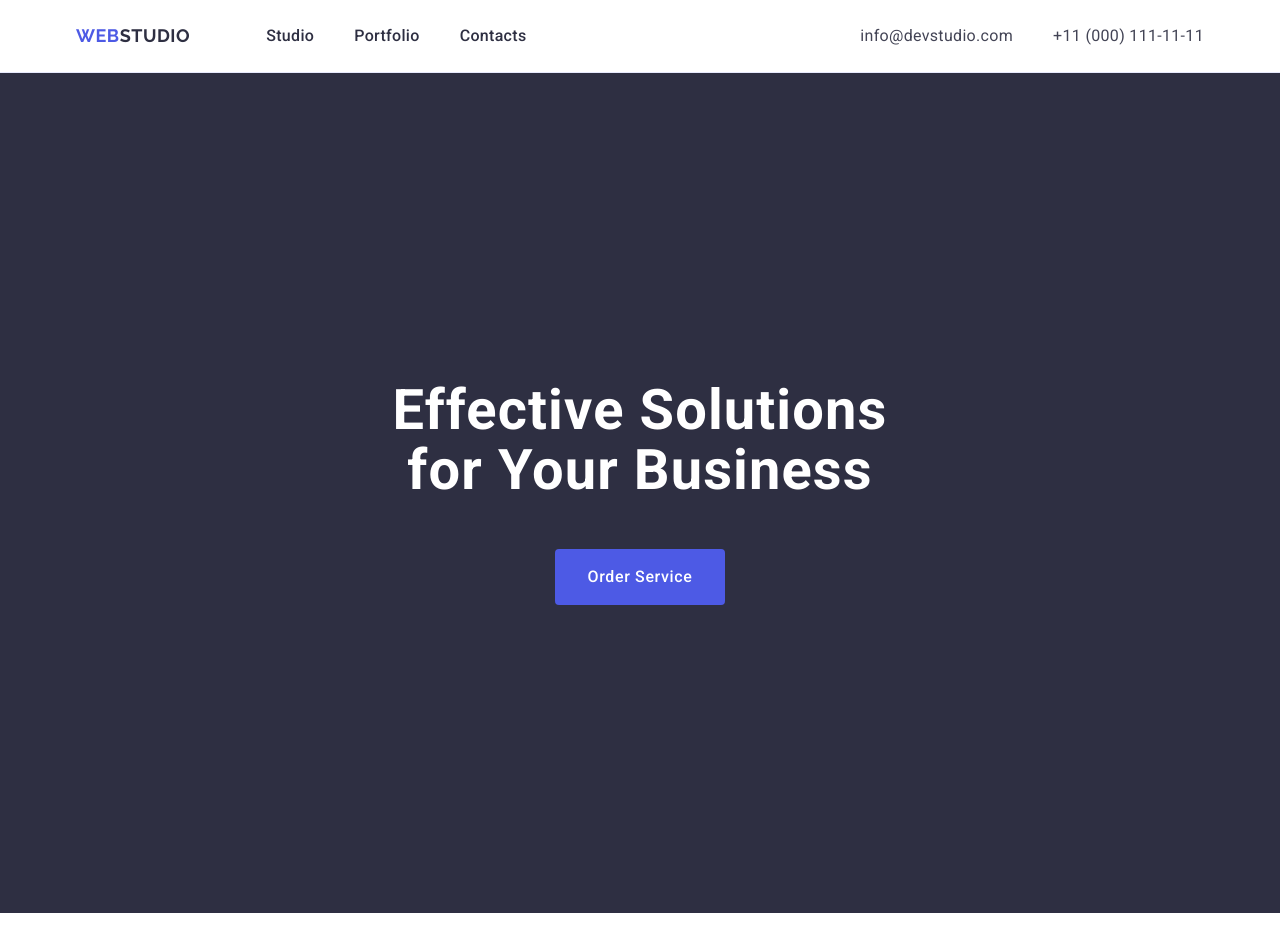
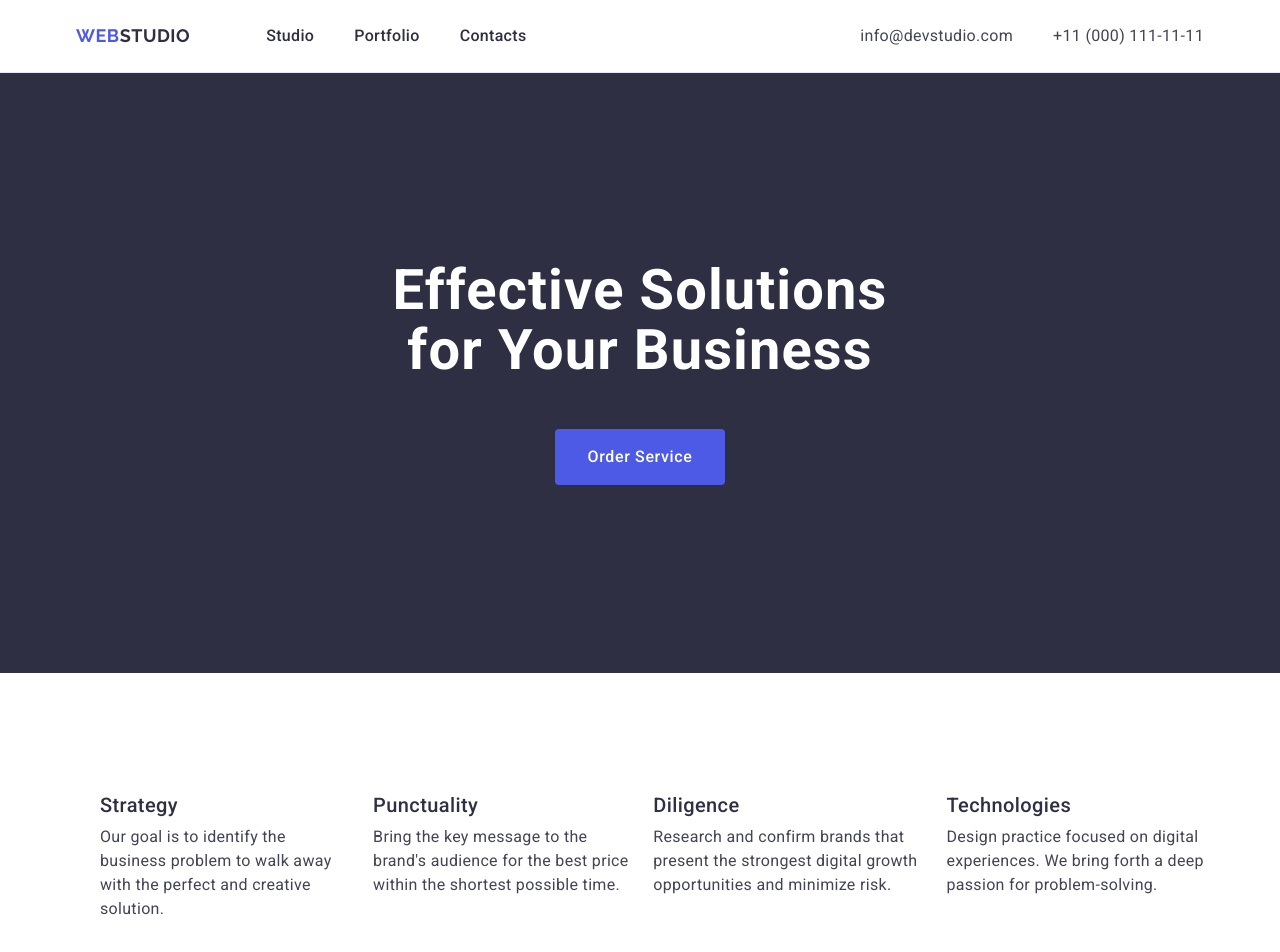
Before and after one commit to Anchik17/goit-markup-hw-03, a plain HTML site: page index.html in a window 1280 px wide. Shown: the top 952 px of the page. Drawn offline with nearby package versions, Linux system fonts and the light colour scheme.

Commit message:
update styles css

```diff
--- a/css/styles.css
+++ b/css/styles.css
@@ -19,7 +19,8 @@ h2,
 h3,
 h4,
 h5,
-h6 {
+h6,
+p {
     margin-top: 0;
     margin-bottom: 0;
 }
@@ -109,10 +110,6 @@ h6 {
     padding: 188px 0 188px;
 }
 
-.hero-container {
-    padding: 120px 0;
-}
-
 .title-hero {
     color: #FFF;
     text-align: center;
@@ -175,11 +172,7 @@ h6 {
 }
 
 .list-advantages-item {
-    display: flex;
-    width: 264px;
-    flex-direction: column;
-    align-items: flex-start;
-    gap: 8px;
+
 }
 
 .visually-hidden {
@@ -212,7 +205,7 @@ h6 {
     font-weight: 500;
     line-height: 1.2;
     letter-spacing: 0.02em;
-    margin: 8px;
+    margin-bottom: 8px;
 }
 
 .list-text {
@@ -296,11 +289,9 @@ h6 {
     column-gap: 24px;
     row-gap: 48px;
     flex-shrink: 0;
-    padding: 120px 0 120px 0;
 }
 
 .list-portfolio-item {
-    border: 1px solid #E7E9FC;
     background-color:  #FFF;
     display: flex;
     flex-direction: column;
--- a/index.html
+++ b/index.html
@@ -42,7 +42,7 @@
 
 <main>
         <section class="hero">
-            <div class="container hero-container">
+            <div class="container">
                 <h1 class="title-hero">Effective Solutions
                 for Your Business</h1>
                 <button class="button-hero" type="button">Order Service</button>
```
